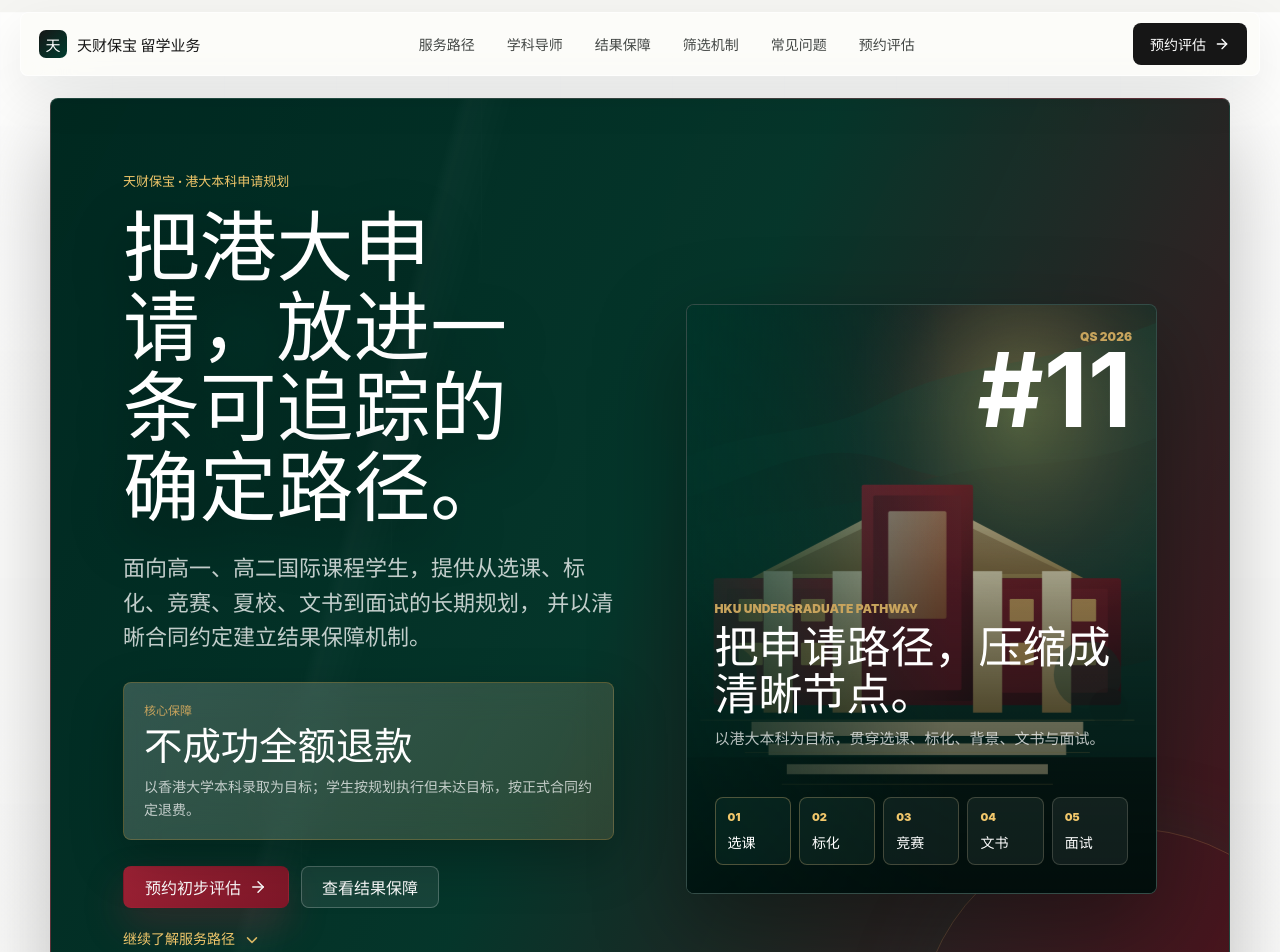
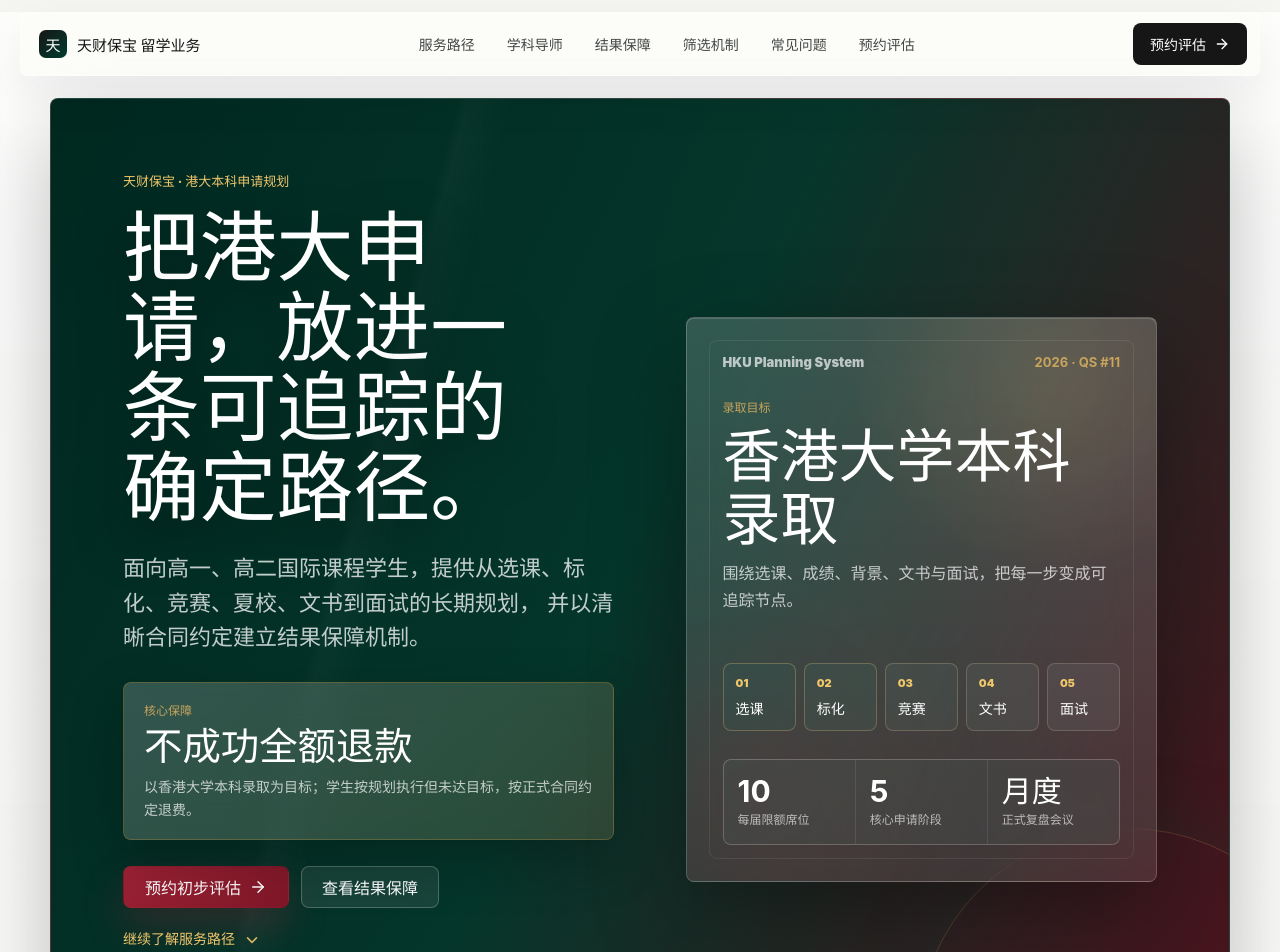
Before and after one commit to StephenSSG/tiancai-baobao-study-abroad, a React (Vite) app: page / in a window 1280 px wide. Shown: the top 952 px of the page. Built offline with nearby package versions, Linux system fonts and the light colour scheme.

Commit message:
Simplify hero planning layout

```diff
--- a/src/App.jsx
+++ b/src/App.jsx
@@ -310,30 +310,41 @@ function App() {
             </p>
           </div>
 
-          <div className="hero-visual" aria-label="港大申请规划校园视觉">
-            <div className="campus-photo-card">
-              <img
-                className="campus-photo"
-                src="/hku-campus-inspired.svg"
-                alt="香港大学风格校园视觉图"
-              />
-              <div className="campus-photo-shade" />
-              <div className="campus-photo-stat" aria-label="香港大学 2026 QS 世界排名第 11">
-                <span>QS 2026</span>
-                <strong>#11</strong>
+          <div className="hero-visual" aria-label="港大申请规划摘要">
+            <div className="planning-panel">
+              <div className="planning-panel-header">
+                <span>HKU Planning System</span>
+                <strong>2026 · QS #11</strong>
               </div>
-              <div className="campus-photo-copy">
-                <span>HKU Undergraduate Pathway</span>
-                <strong>把申请路径，压缩成清晰节点。</strong>
-                <p>以港大本科为目标，贯穿选课、标化、背景、文书与面试。</p>
+
+              <div className="planning-focus">
+                <span>录取目标</span>
+                <strong>香港大学本科录取</strong>
+                <p>围绕选课、成绩、背景、文书与面试，把每一步变成可追踪节点。</p>
               </div>
-              <div className="admission-track photo-track" aria-label="申请规划步骤">
+
+              <div className="admission-track" aria-label="申请规划步骤">
                 {['选课', '标化', '竞赛', '文书', '面试'].map((item, index) => (
                   <div className="track-step" key={item} style={{ '--step-delay': `${index * 130}ms` }}>
                     <span>{String(index + 1).padStart(2, '0')}</span>
                     <p>{item}</p>
                   </div>
                 ))}
+              </div>
+
+              <div className="planning-metrics" aria-label="服务摘要">
+                <div>
+                  <strong>10</strong>
+                  <span>每届限额席位</span>
+                </div>
+                <div>
+                  <strong>5</strong>
+                  <span>核心申请阶段</span>
+                </div>
+                <div>
+                  <strong>月度</strong>
+                  <span>正式复盘会议</span>
+                </div>
               </div>
             </div>
           </div>
--- a/src/styles.css
+++ b/src/styles.css
@@ -375,105 +375,100 @@ h3 {
 
 .hero-visual {
   position: relative;
-  min-height: 590px;
+  min-height: 520px;
 }
 
-.campus-photo-card {
+.planning-panel {
   position: relative;
-  min-height: 590px;
+  display: grid;
+  min-height: 520px;
+  align-content: space-between;
+  gap: 28px;
+  padding: clamp(24px, 4vw, 36px);
   overflow: hidden;
   border: 1px solid rgba(255, 255, 255, 0.18);
   border-radius: 8px;
-  background: #06251e;
+  background:
+    linear-gradient(180deg, rgba(255, 255, 255, 0.13), rgba(255, 255, 255, 0.04)),
+    radial-gradient(circle at 78% 12%, rgba(200, 162, 93, 0.18), transparent 32%),
+    radial-gradient(circle at 14% 86%, rgba(157, 34, 53, 0.2), transparent 36%),
+    rgba(255, 255, 255, 0.06);
   box-shadow:
     0 32px 90px rgba(0, 0, 0, 0.34),
     inset 0 1px 0 rgba(255, 255, 255, 0.15);
+  backdrop-filter: blur(22px);
 }
 
-.campus-photo {
+.planning-panel::before,
+.planning-panel::after {
   position: absolute;
-  inset: 0;
-  width: 100%;
-  height: 100%;
-  object-fit: cover;
-  transform: scale(1.03);
-  animation: photo-drift 12s ease-in-out infinite alternate;
+  pointer-events: none;
+  content: "";
 }
 
-.campus-photo-shade {
-  position: absolute;
-  inset: 0;
-  background:
-    linear-gradient(180deg, rgba(0, 28, 22, 0.08) 0%, rgba(0, 20, 16, 0.24) 42%, rgba(0, 12, 10, 0.76) 100%),
-    linear-gradient(90deg, rgba(0, 57, 45, 0.78), transparent 56%),
-    radial-gradient(circle at 78% 18%, rgba(200, 162, 93, 0.2), transparent 34%);
+.planning-panel::before {
+  inset: 22px;
+  border: 1px solid rgba(255, 255, 255, 0.08);
+  border-radius: 8px;
 }
 
-.campus-photo-card::after {
-  position: absolute;
+.planning-panel::after {
   inset: 0;
-  pointer-events: none;
-  content: "";
-  background: linear-gradient(115deg, transparent 0 42%, rgba(255, 255, 255, 0.18) 46%, transparent 51%);
+  background: linear-gradient(115deg, transparent 0 42%, rgba(255, 255, 255, 0.12) 46%, transparent 51%);
   transform: translateX(-70%);
-  animation: photo-sheen 6.4s ease-in-out infinite;
+  animation: planning-sheen 6.4s ease-in-out infinite;
 }
 
-.campus-photo-stat {
-  position: absolute;
-  top: 24px;
-  right: 24px;
-  display: grid;
-  justify-items: end;
-  color: #fff;
+.planning-panel-header,
+.planning-focus,
+.admission-track,
+.planning-metrics {
+  position: relative;
+  z-index: 1;
 }
 
-.campus-photo-stat span {
-  color: var(--hku-gold);
-  font-size: 12px;
+.planning-panel-header {
+  display: flex;
+  align-items: flex-start;
+  justify-content: space-between;
+  gap: 18px;
+  color: rgba(255, 255, 255, 0.68);
+  font-size: 13px;
   font-weight: 900;
 }
 
-.campus-photo-stat strong {
-  font-size: clamp(54px, 8vw, 104px);
-  line-height: 0.9;
+.planning-panel-header strong {
+  color: var(--hku-gold);
+  font-size: 13px;
+  text-align: right;
 }
 
-.campus-photo-copy {
-  position: absolute;
-  left: 28px;
-  right: 28px;
-  bottom: 142px;
+.planning-focus {
   display: grid;
-  gap: 8px;
+  gap: 10px;
   max-width: 460px;
   color: #fff;
 }
 
-.campus-photo-copy span {
+.planning-focus span {
   color: var(--hku-gold);
   font-size: 12px;
   font-weight: 900;
   text-transform: uppercase;
 }
 
-.campus-photo-copy strong {
-  font-size: clamp(25px, 4vw, 44px);
+.planning-focus strong {
+  max-width: 420px;
+  font-size: clamp(34px, 5vw, 58px);
   line-height: 1.08;
 }
 
-.campus-photo-copy p {
+.planning-focus p {
+  max-width: 430px;
   margin: 0;
   color: rgba(255, 255, 255, 0.72);
-  font-size: 15px;
+  font-size: 16px;
   line-height: 1.65;
-}
-
-.photo-track {
-  position: absolute;
-  left: 28px;
-  right: 28px;
-  bottom: 28px;
 }
 
 .admission-track {
@@ -510,6 +505,36 @@ h3 {
   overflow-wrap: anywhere;
 }
 
+.planning-metrics {
+  display: grid;
+  grid-template-columns: repeat(3, minmax(0, 1fr));
+  gap: 1px;
+  overflow: hidden;
+  border: 1px solid rgba(255, 255, 255, 0.13);
+  border-radius: 8px;
+  background: rgba(255, 255, 255, 0.12);
+}
+
+.planning-metrics div {
+  display: grid;
+  gap: 6px;
+  min-width: 0;
+  padding: 16px 14px;
+  background: rgba(0, 20, 16, 0.24);
+}
+
+.planning-metrics strong {
+  color: #fff;
+  font-size: clamp(19px, 3vw, 30px);
+  line-height: 1;
+}
+
+.planning-metrics span {
+  color: rgba(255, 255, 255, 0.64);
+  font-size: 12px;
+  line-height: 1.35;
+}
+
 @keyframes hero-sweep {
   0%,
   100% {
@@ -530,13 +555,7 @@ h3 {
   }
 }
 
-@keyframes photo-drift {
-  100% {
-    transform: scale(1.08) translateX(-1.5%);
-  }
-}
-
-@keyframes photo-sheen {
+@keyframes planning-sheen {
   0%,
   35% {
     transform: translateX(-80%);
@@ -1210,33 +1229,18 @@ h3 {
     min-height: auto;
   }
 
-  .campus-photo-card {
-    min-height: 500px;
-  }
-
-  .campus-photo-stat {
-    top: 18px;
-    right: 18px;
-  }
-
-  .campus-photo-copy {
-    left: 18px;
-    right: 18px;
-    bottom: 106px;
-  }
-
-  .photo-track {
-    left: 18px;
-    right: 18px;
-    bottom: 18px;
+  .planning-panel {
+    min-height: auto;
+    gap: 22px;
+    padding: 22px 18px;
   }
 
   .admission-track {
     grid-template-columns: repeat(2, minmax(0, 1fr));
   }
 
-  .photo-track {
-    grid-template-columns: repeat(5, minmax(0, 1fr));
+  .planning-focus strong {
+    font-size: 34px;
   }
 
   .track-step {
@@ -1247,6 +1251,18 @@ h3 {
 
   .track-step p {
     font-size: 13px;
+  }
+
+  .planning-metrics {
+    grid-template-columns: repeat(3, minmax(0, 1fr));
+  }
+
+  .planning-metrics div {
+    padding: 12px 8px;
+  }
+
+  .planning-metrics span {
+    font-size: 11px;
   }
 
   .stats-band {
```
Also changed, not shown: public/hku-campus-inspired.svg (deleted).
